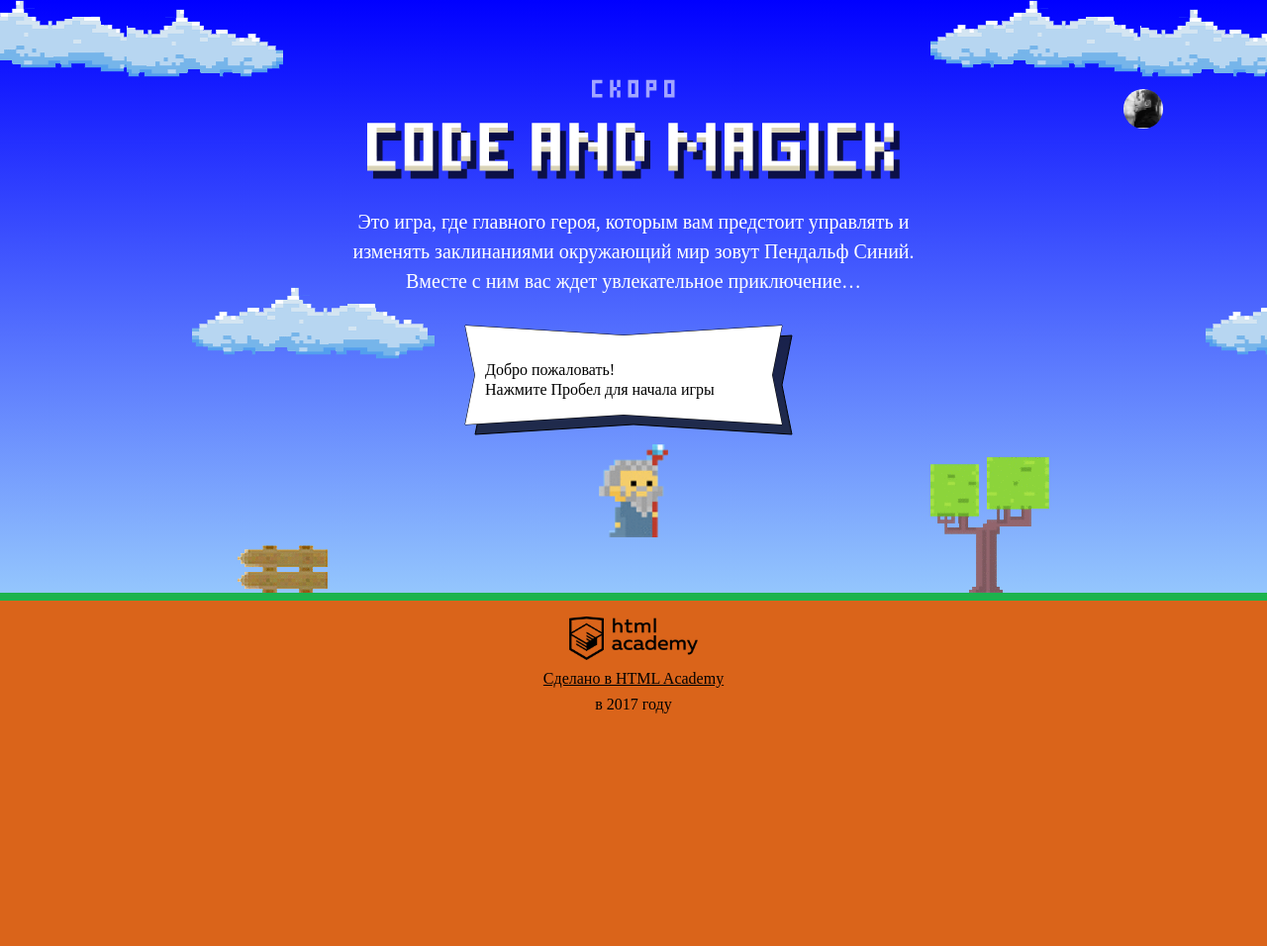
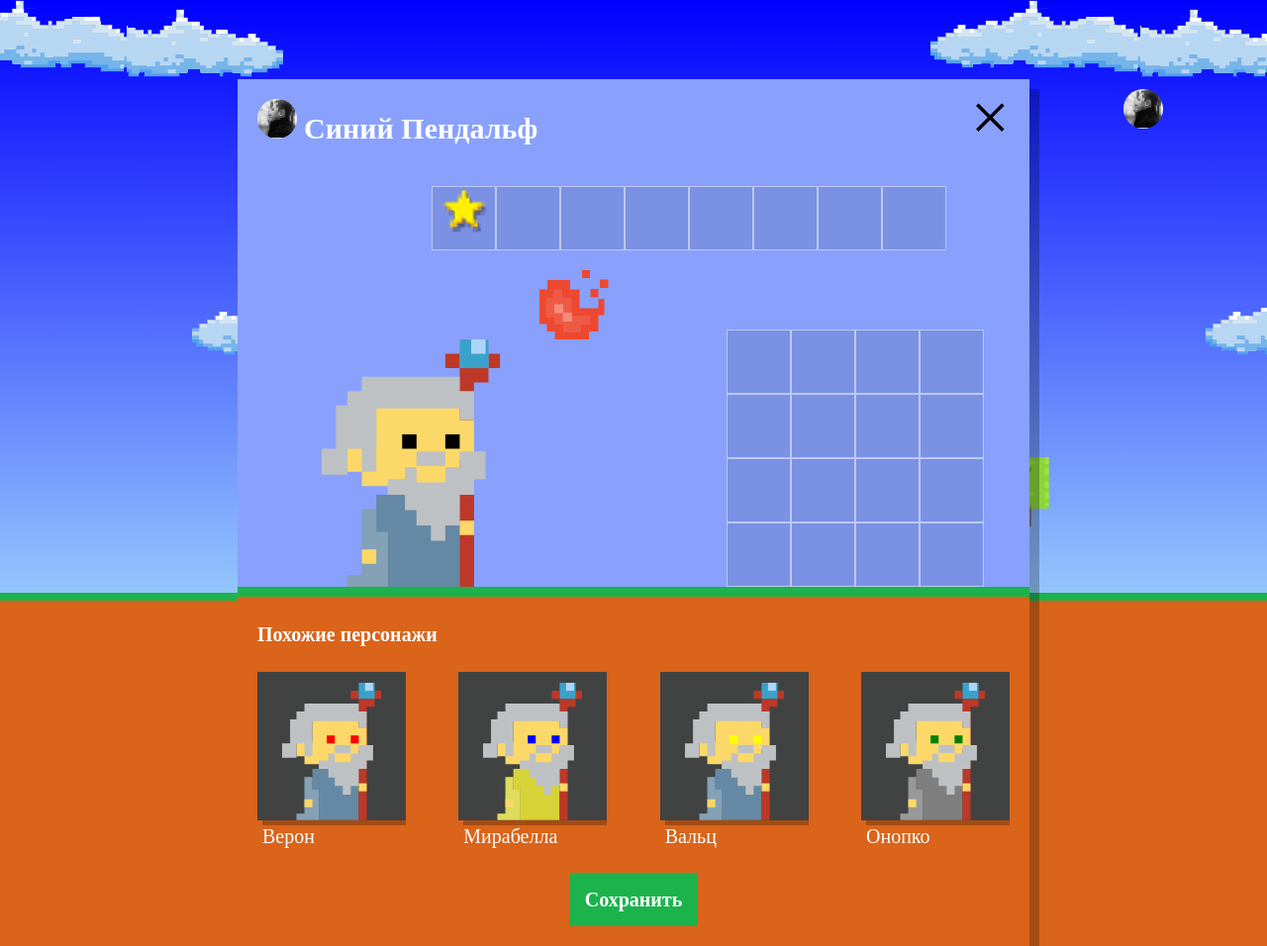
Before and after one commit to Blagovav/937085-code-and-magick-17, a website: page index.html in a window 1280 px wide. Shown: the whole page at 99% size. Before the commit the page ends 800 px from the top, so only its background shows below. Drawn offline with Linux system fonts and the light colour scheme; a web font is replaced by a local one.

Commit message:
старался

```diff
--- a/index.html
+++ b/index.html
@@ -205,6 +205,7 @@
   };
 </script>
 <script src="js/stat.js"></script>
+<script src="js/setup.js"></script>
 <script src="js/game.js"></script>
 
 </body>
--- /dev/null
+++ b/js/setup.js
@@ -0,0 +1,61 @@
+'use strict';
+
+var WIZARD_NAMES = ['Иван', 'Хуан Себастьян', 'Мария', 'Кристоф', 'Виктор', 'Юлия', 'Люпита', 'Вашингтон'];
+var COAT_COLOR = ['rgb(101, 137, 164)', 'rgb(241, 43, 107)', 'rgb(146, 100, 161)', 'rgb(56, 159, 117)', 'rgb(215, 210, 55)', 'rgb(0, 0, 0)'];
+var WIZARD_SURNAME = ['да Марья', 'Верон', 'Мирабелла', 'Вальц', 'Онопко', 'Топольницкая', 'Нионго', 'Ирвинг'];
+var EYES_COLOR = ['black', 'red', 'blue', 'yellow', 'green'];
+
+var userDialog = document.querySelector('.setup');
+userDialog.classList.remove('hidden');
+
+var similarListElement = userDialog.querySelector('.setup-similar-list');
+
+var similarWizardTemplate = document.querySelector('#similar-wizard-template')
+    .content
+    .querySelector('.setup-similar-item');
+
+
+var wizards = [
+  {
+    name: WIZARD_NAMES[0],
+    coatColor: COAT_COLOR[0],
+    surname: WIZARD_SURNAME[1],
+    eyesColor: EYES_COLOR[1]
+  },
+  {
+    name: WIZARD_NAMES[1],
+    coatColor: 'rgb(215, 210, 55)',
+    surname: WIZARD_SURNAME[2],
+    eyesColor: EYES_COLOR[2]
+  },
+  {
+    name: WIZARD_NAMES[2],
+    coatColor: 'rgb(101, 137, 164)',
+    surname: WIZARD_SURNAME[3],
+    eyesColor: EYES_COLOR[3]
+  },
+  {
+    name: WIZARD_NAMES[3],
+    coatColor: 'rgb(127, 127, 127)',
+    surname: WIZARD_SURNAME[4],
+    eyesColor: EYES_COLOR[4]
+  }
+];
+
+
+var renderWizard = function (wizard) {
+  var wizardElement = similarWizardTemplate.cloneNode(true);
+  wizardElement.querySelector('.setup-similar-label').textContent = wizard.name;
+  wizardElement.querySelector('.setup-similar-label').textContent = wizard.surname;
+  wizardElement.querySelector('.wizard-coat').style.fill = wizard.coatColor;
+  wizardElement.querySelector('.wizard-eyes').style.fill = wizard.eyesColor;
+  return wizardElement;
+};
+
+var fragment = document.createDocumentFragment();
+for (var i = 0; i < wizards.length; i++) {
+  fragment.appendChild(renderWizard(wizards[i]));
+}
+similarListElement.appendChild(fragment);
+
+userDialog.querySelector('.setup-similar').classList.remove('hidden');
```
